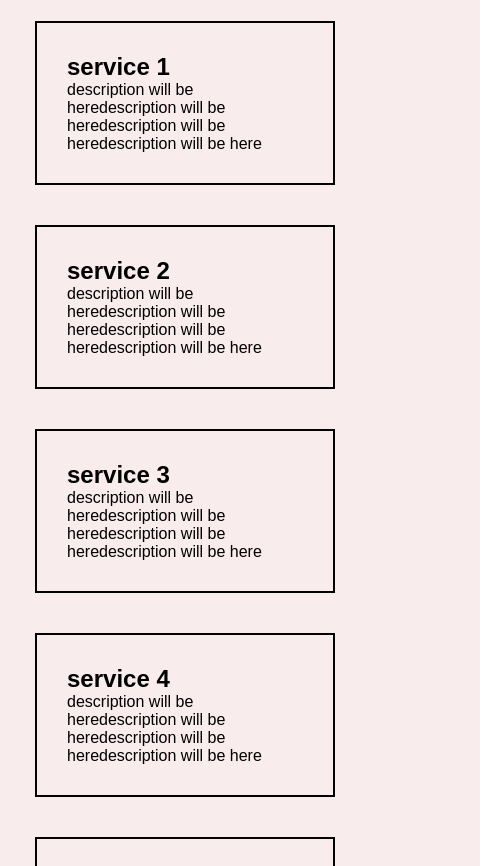
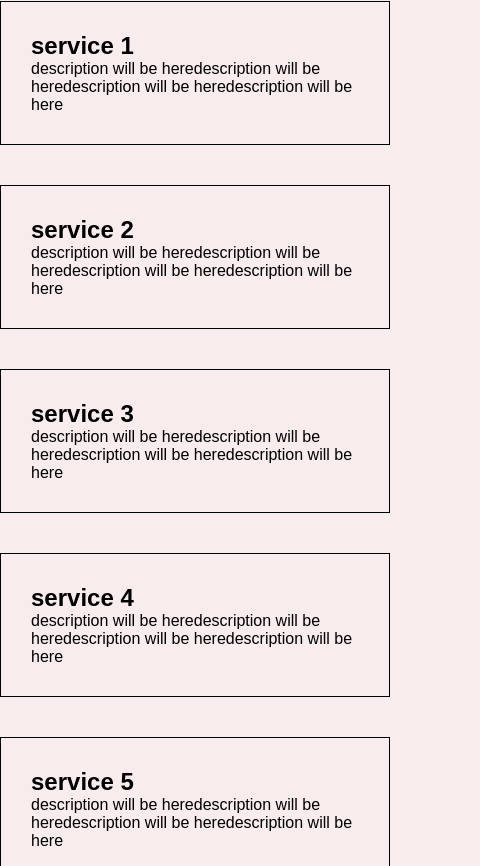
Before and after one commit to rajtushal/freelancer, a plain HTML site: page index.html in a window 390 px wide. Shown: the part 643-1509 px from the top of the page, 480 px wide, since content can reach past the window. Drawn offline with Linux system fonts and the light colour scheme.

Commit message:
gdfgfgf
gfhfb fgfhf

```diff
--- a/main.css
+++ b/main.css
@@ -145,22 +145,23 @@ p	width: 300px;
 	text-align: center;
 }
 
-@media screen and (max-width: 900px){
+@media screen and (max-width: 800px){
 	body{
+	width: 100%
 	margin: 0px;
 	font-family: Arial, Helvetica, sans-serif;
-	background-color: #f9ecec
-
+	background-color: #f9ecec;
 }
 
 	.div1{
+		margin:0px;
 		width: 100%;
 		height: 250px;
 	}
 	.t23{
 		height: 60px;
-		width: 200px;
-		margin-left: 35px;
+		width: 100%;
+		margin-left: -10px;
 	}
 
 	#HMenu li{
@@ -187,51 +188,52 @@ p	width: 300px;
 	display: block;
 	}
 	.div4{
-	margin: 40px 0px 30px 35px;
+	margin: 40px 0px 30px 0px;
 	padding: 30px;
-	border:2px solid;
-	width: 300px
+	border:1px solid;
+	width: 100%;
 
 	}
 	.div5{
-	margin: 40px 0px 30px 35px;
+	margin: 40px 0px 30px 0px;
 	padding: 30px;
-	border:2px solid;
-	width: 300px
+	border:1px solid;
+	width: 100%;
 	}
 	.div6{
-	margin: 40px 0px 30px 35px;
+	margin: 40px 0px 30px 0px;
 	padding: 30px;
-	border:2px solid;
-	width: 300px
+	border:1px solid;
+	width: 100%;
 	}
 	.section3{
 	display: block;
-	width: 300px
+	width: 100%;
 	}
 	.div7{
-	margin: 40px 0px 30px 35px;
+	margin: 40px 0px 30px 0px;
 	padding: 30px;
-	border:2px solid;
-	width: 300px
+	border:1px solid;
+	width: 100%;
 	}
 	.div8{
-	margin: 40px 0px 30px 35px;
+	margin: 40px 0px 30px 0px;
 	padding: 30px;
-	border:2px solid;
-	width: 300px
+	border:1px solid;
+	width: 100%;
 	}
 	.section4{
 	width: 100%;
 	}
 	.panda{
 	float: left;
+	margin: 10px 0px 10px 10px;
 	}
 	.div9 h1{
 	text-align: center;
 	}
 	.div9 p{
-		margin: 15px;
+		margin: 10px;
 	}
 	.section5{
 	display: block;
@@ -241,12 +243,12 @@ p	width: 300px;
 	}
 	.div10{
 	padding: 35px;
-	margin: 10px 0px 10px 90px;
+	margin: 10px 0px 10px 0px;
 	width: 100%;
 	}
 	.div12{
 	padding: 35px;
-	margin: 10px 0px 30px 30px;
+	margin: 10px 0px 30px 0px;
 	width: 100%;
 	text-align: center;
 	}
```
